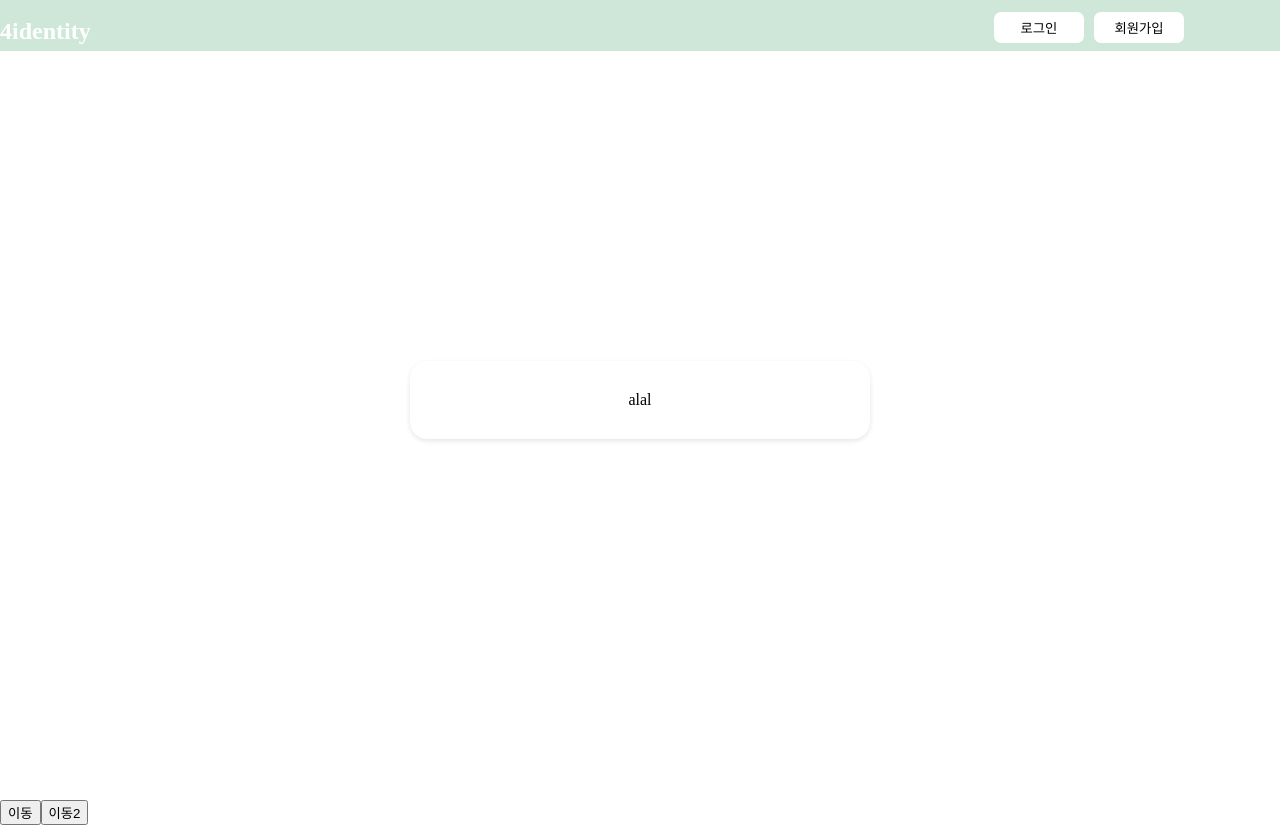
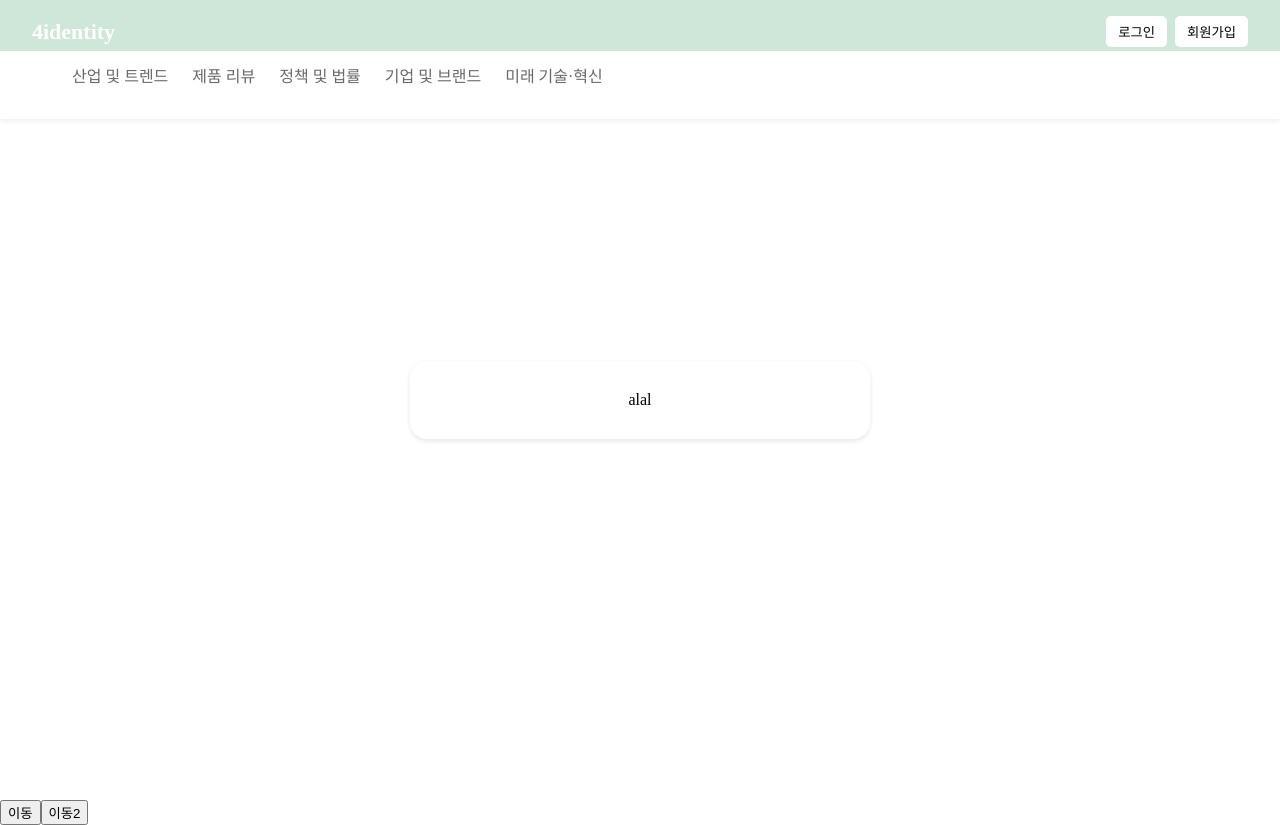
Before and after one commit to 2024-SMHRD-KDT-LangIntelligence-1/4identity, a React (Vite) app in the folder src/main/frontend/: page / in a window 1280 px wide. Built offline with nearby package versions, Linux system fonts and the light colour scheme.

Commit message:
윤진  수정11:19

```diff
--- a/src/main/frontend/src/components/bar.css
+++ b/src/main/frontend/src/components/bar.css
@@ -1,28 +1,44 @@
 .header {
-  width: 100%;
-  background-color: #CFE7D8;
-  color: white;
   position: fixed;
   top: 0;
-  left: 0;
+  width: 100%;
   z-index: 999;
 }
 
 .headerBox {
-  max-width: 1200px;
-  padding: 16px 0px;
   display: flex;
+  justify-content: space-between;
   align-items: center;
-  justify-content: space-between;
+  padding: 16px 32px 0px 32px;
   flex-wrap: wrap;
 }
 
 .logo {
-  font-size: 1.5rem;
+  color : #fff;
+  font-size: 22px;
   font-weight: bold;
 }
 
-/* 햄버거 메뉴 */
+.rightSide {
+  display: flex;
+  align-items: center;
+  gap: 16px;
+}
+
+.headerBtn {
+  display: flex;
+  gap: 8px;
+}
+
+.headerBtn button {
+  background-color: white;
+  border: none;
+  padding: 6px 12px;
+  border-radius: 5px;
+  cursor: pointer;
+}
+
+/* 반응형 햄버거 */
 .headerHam {
   display: none;
   flex-direction: column;
@@ -38,70 +54,40 @@
 }
 
 .nav {
-  display: flex;
-  align-items: center;
-  gap: 2rem;
+  margin-top: 0;
+  padding: 0 32px 16px;
+  box-shadow: 0 2px 5px rgba(0, 0, 0, 0.07);
 }
 
 .nav ul {
+  color: dimgray;
   list-style: none;
   display: flex;
   gap: 1.5rem;
-  padding: 0;
-  margin: 0;
-}
-
-.nav ul li {
-  cursor: pointer;
-  font-weight: 500;
-}
-
-.headerBtn {
-  display: flex;
-  gap: 10px;
-  margin-right: 16px;
-}
-
-.headerBtn button {
-  background-color: white;
-  width: 90px;
-  border: none;
-  padding: 6px 10px;
-  border-radius: 7px;
-  cursor: pointer;
-  position: relative;
-  bottom: 4px;
 }
 
 @media (max-width: 768px) {
+  .headerBtn {
+    display: none;
+  }
+
   .headerHam {
-    margin-right:15px;
     display: flex;
-    position: relative;
-    bottom: 4px;
   }
 
   .nav {
-    flex-direction: column;
-    width: 100%;
+    display: none;
     background-color: #CFE7D8;
-    padding: 1rem 0;
-    display: none;
+    height: 100vh;
   }
 
   .nav.open {
-    display: flex;
+    display: block;
   }
 
   .nav ul {
     flex-direction: column;
-    align-items: center;
-    gap: 1rem;
-  }
-
-  .headerBtn {
-    flex-direction: column;
-    align-items: center;
-    margin-top: 1rem;
+    gap: 20px;
+    padding-top: 30px;
   }
 }
--- a/src/main/frontend/src/components/bar.jsx
+++ b/src/main/frontend/src/components/bar.jsx
@@ -14,7 +14,7 @@ function Header() {
         <div className="headerBox">
           <div className="logo">4identity</div>
 
-          <div className="right-side">
+          <div className="rightSide">
             <div className="headerBtn">
               <button onClick={() => navigate("/login")}>로그인</button>
               <button onClick={() => navigate("/signup")}>회원가입</button>
```
